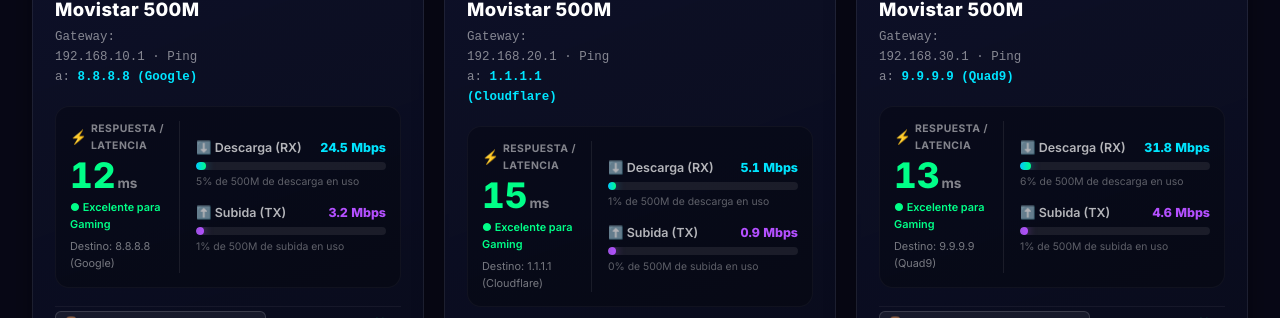
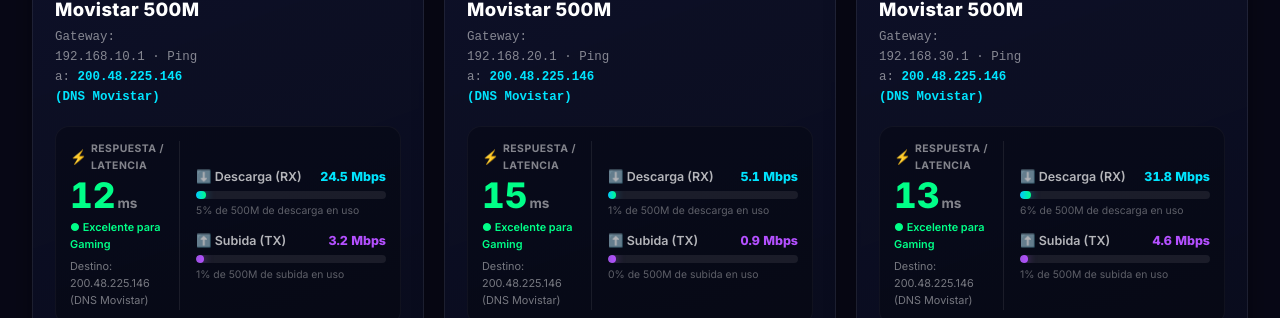
Before and after one commit to 13oliver20/gaming-center-arcadia, a React (Vite) app: page /admin in a window 1280 px wide. Shown: the part 482-800 px from the top of the page. Built offline with nearby package versions, Linux system fonts and the light colour scheme; no server answers; the database is empty.

Commit message:
feat(noc): set Movistar DNS 200.48.225.146 as uniform target

```diff
--- a/src/components/AdminDashboard.jsx
+++ b/src/components/AdminDashboard.jsx
@@ -9,7 +9,7 @@ const DEFAULT_WANS = [
         nombre: 'WAN 1: Movistar 500M',
         interfaz: 'ether1',
         gateway: '192.168.10.1',
-        target_dns: '8.8.8.8 (Google)',
+        target_dns: '200.48.225.146 (DNS Movistar)',
         estado: 'online',
         latencia_ms: 12,
         rx_mbps: 24.5,
@@ -22,7 +22,7 @@ const DEFAULT_WANS = [
         nombre: 'WAN 2: Movistar 500M',
         interfaz: 'ether2',
         gateway: '192.168.20.1',
-        target_dns: '1.1.1.1 (Cloudflare)',
+        target_dns: '200.48.225.146 (DNS Movistar)',
         estado: 'online',
         latencia_ms: 15,
         rx_mbps: 5.1,
@@ -35,7 +35,7 @@ const DEFAULT_WANS = [
         nombre: 'WAN 3: Movistar 500M',
         interfaz: 'ether3',
         gateway: '192.168.30.1',
-        target_dns: '9.9.9.9 (Quad9)',
+        target_dns: '200.48.225.146 (DNS Movistar)',
         estado: 'online',
         latencia_ms: 13,
         rx_mbps: 31.8,
@@ -291,7 +291,7 @@ export default function AdminDashboard() {
                         // Porcentaje respecto a 500 Mbps contratados por línea
                         const rxPercent = Math.min(100, Math.round((rx / 500) * 100))
                         const txPercent = Math.min(100, Math.round((tx / 500) * 100))
-                        const dnsTarget = wan.target_dns || (idx === 0 ? '8.8.8.8 (Google)' : idx === 1 ? '1.1.1.1 (Cloudflare)' : '9.9.9.9 (Quad9)')
+                        const dnsTarget = wan.target_dns || '200.48.225.146 (DNS Movistar)'
 
                         return (
                             <div key={wan.id || idx} className={`noc-wan-card ${isOnline ? 'card-online' : 'card-offline'}`}>
```
